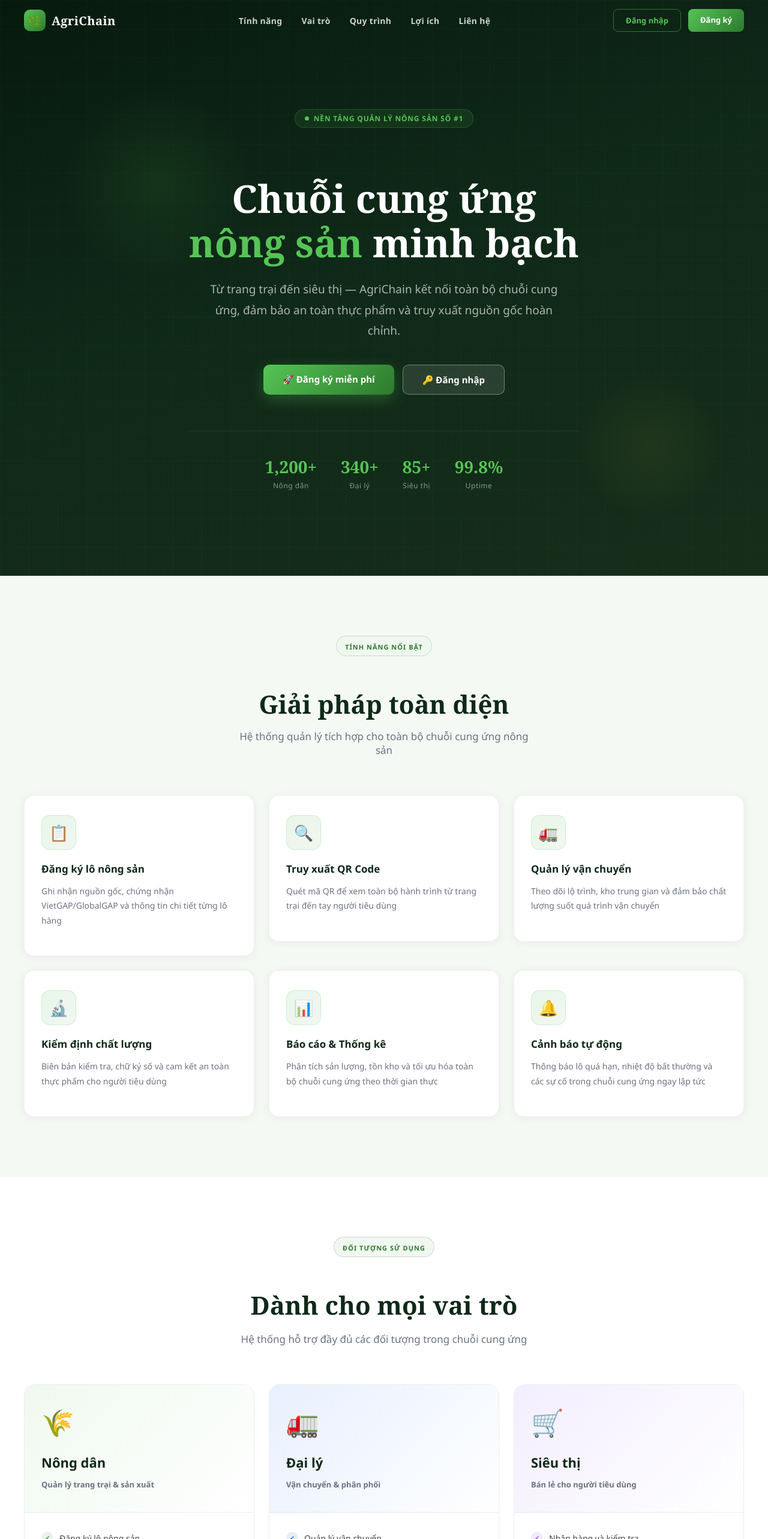
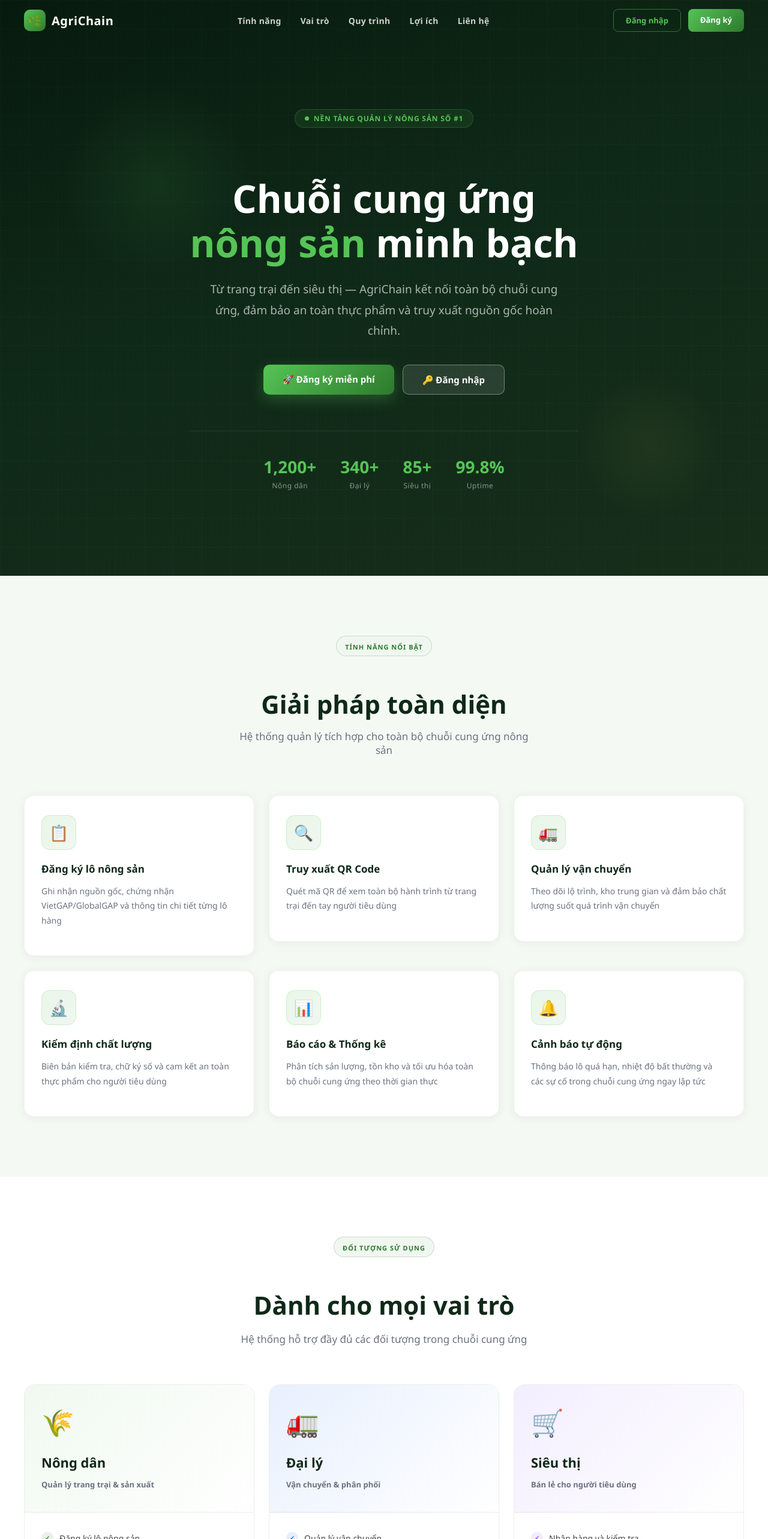
Before and after one commit to TranBinhDuongg/btl_congnghewebvaungdung, a React (Create React App) app in the folder frontend/: page / in a window 1280 px wide. Shown: the top 2566 px of the page at 60% size. Built offline with nearby package versions, Linux system fonts and the light colour scheme; no server answers.

Commit message:
update trang chủ

```diff
--- a/frontend/src/AgriChainLanding.tsx
+++ b/frontend/src/AgriChainLanding.tsx
@@ -5,6 +5,7 @@ const C = {
   mist: "#f0f7f0", white: "#ffffff", soil: "#3b2a1a", gold: "#c8a84b",
   gray: "#6b7280", lightBg: "#f4f9f4",
 };
+const SERIF = "'Be Vietnam Pro','Nunito','Segoe UI',sans-serif";
 
 function useReveal() {
   const ref = useRef<HTMLDivElement>(null);
@@ -48,7 +49,7 @@ function Navbar() {
       <div style={{ maxWidth: 1200, margin: "0 auto", padding: "0 24px", height: 68, display: "flex", alignItems: "center", justifyContent: "space-between" }}>
         <a href="#" style={{ display: "flex", alignItems: "center", gap: 10, textDecoration: "none" }}>
           <div style={{ width: 36, height: 36, background: "linear-gradient(135deg,#56c456,#2d7a2d)", borderRadius: 10, display: "flex", alignItems: "center", justifyContent: "center", fontSize: 20 }}>🌿</div>
-          <span style={{ fontFamily: "'Playfair Display','Georgia',serif", fontSize: 20, fontWeight: 900, color: C.white, letterSpacing: 0.5 }}>AgriChain</span>
+          <span style={{ fontFamily: SERIF, fontSize: 20, fontWeight: 900, color: C.white, letterSpacing: 0.5 }}>AgriChain</span>
         </a>
         <ul style={{ display: "flex", listStyle: "none", gap: 32, margin: 0, padding: 0 }}>
           {navLinks.map(n => (
@@ -81,7 +82,7 @@ function Hero() {
           <span style={{ width: 7, height: 7, borderRadius: "50%", background: C.lime, display: "inline-block" }} />
           <span style={{ fontSize: 12, color: C.lime, fontWeight: 700, letterSpacing: 0.8, textTransform: "uppercase" }}>Nền tảng quản lý nông sản số #1</span>
         </div>
-        <h1 style={{ fontFamily: "'Playfair Display','Georgia',serif", fontSize: "clamp(36px,6vw,64px)", fontWeight: 900, color: C.white, lineHeight: 1.15, marginBottom: 24, animation: "fadeUp .7s .1s both" }}>
+        <h1 style={{ fontFamily: SERIF, fontSize: "clamp(36px,6vw,64px)", fontWeight: 900, color: C.white, lineHeight: 1.15, marginBottom: 24, animation: "fadeUp .7s .1s both" }}>
           Chuỗi cung ứng<br /><span style={{ color: C.lime }}>nông sản</span> minh bạch
         </h1>
         <p style={{ fontSize: "clamp(15px,2vw,19px)", color: "rgba(255,255,255,0.65)", lineHeight: 1.8, maxWidth: 600, margin: "0 auto 40px", animation: "fadeUp .7s .2s both" }}>
@@ -94,7 +95,7 @@ function Hero() {
         <div style={{ display: "flex", gap: 40, justifyContent: "center", flexWrap: "wrap", marginTop: 60, paddingTop: 40, borderTop: "1px solid rgba(255,255,255,0.08)", animation: "fadeUp .7s .45s both" }}>
           {[["1,200+", "Nông dân"], ["340+", "Đại lý"], ["85+", "Siêu thị"], ["99.8%", "Uptime"]].map(([v, l]) => (
             <div key={l} style={{ textAlign: "center" }}>
-              <div style={{ fontSize: 28, fontWeight: 900, color: C.lime, fontFamily: "'Playfair Display','Georgia',serif" }}>{v}</div>
+              <div style={{ fontSize: 28, fontWeight: 900, color: C.lime, fontFamily: SERIF }}>{v}</div>
               <div style={{ fontSize: 12, color: "rgba(255,255,255,0.5)", marginTop: 4, letterSpacing: 0.5 }}>{l}</div>
             </div>
           ))}
@@ -122,7 +123,7 @@ function Features() {
             <div style={{ display: "inline-block", background: C.mist, border: "1px solid rgba(45,122,45,0.2)", borderRadius: 100, padding: "5px 14px", marginBottom: 16 }}>
               <span style={{ fontSize: 11, color: C.green, fontWeight: 800, letterSpacing: 1, textTransform: "uppercase" }}>Tính năng nổi bật</span>
             </div>
-            <h2 style={{ fontFamily: "'Playfair Display','Georgia',serif", fontSize: "clamp(28px,4vw,42px)", fontWeight: 900, color: C.forest, marginBottom: 14 }}>Giải pháp toàn diện</h2>
+            <h2 style={{ fontFamily: SERIF, fontSize: "clamp(28px,4vw,42px)", fontWeight: 900, color: C.forest, marginBottom: 14 }}>Giải pháp toàn diện</h2>
             <p style={{ fontSize: 17, color: C.gray, maxWidth: 500, margin: "0 auto" }}>Hệ thống quản lý tích hợp cho toàn bộ chuỗi cung ứng nông sản</p>
           </div>
         </Reveal>
@@ -159,7 +160,7 @@ function Roles() {
             <div style={{ display: "inline-block", background: C.mist, border: "1px solid rgba(45,122,45,0.2)", borderRadius: 100, padding: "5px 14px", marginBottom: 16 }}>
               <span style={{ fontSize: 11, color: C.green, fontWeight: 800, letterSpacing: 1, textTransform: "uppercase" }}>Đối tượng sử dụng</span>
             </div>
-            <h2 style={{ fontFamily: "'Playfair Display','Georgia',serif", fontSize: "clamp(28px,4vw,42px)", fontWeight: 900, color: C.forest, marginBottom: 14 }}>Dành cho mọi vai trò</h2>
+            <h2 style={{ fontFamily: SERIF, fontSize: "clamp(28px,4vw,42px)", fontWeight: 900, color: C.forest, marginBottom: 14 }}>Dành cho mọi vai trò</h2>
             <p style={{ fontSize: 17, color: C.gray }}>Hệ thống hỗ trợ đầy đủ các đối tượng trong chuỗi cung ứng</p>
           </div>
         </Reveal>
@@ -209,7 +210,7 @@ function HowItWorks() {
             <div style={{ display: "inline-block", background: "rgba(86,196,86,0.1)", border: "1px solid rgba(86,196,86,0.2)", borderRadius: 100, padding: "5px 14px", marginBottom: 16 }}>
               <span style={{ fontSize: 11, color: C.lime, fontWeight: 800, letterSpacing: 1, textTransform: "uppercase" }}>Quy trình hoạt động</span>
             </div>
-            <h2 style={{ fontFamily: "'Playfair Display','Georgia',serif", fontSize: "clamp(28px,4vw,42px)", fontWeight: 900, color: C.white, marginBottom: 14 }}>4 bước đơn giản</h2>
+            <h2 style={{ fontFamily: SERIF, fontSize: "clamp(28px,4vw,42px)", fontWeight: 900, color: C.white, marginBottom: 14 }}>4 bước đơn giản</h2>
             <p style={{ fontSize: 17, color: "rgba(255,255,255,0.6)" }}>Chuỗi cung ứng nông sản hoạt động liền mạch</p>
           </div>
         </Reveal>
@@ -250,7 +251,7 @@ function Benefits() {
             <div style={{ display: "inline-block", background: C.mist, border: "1px solid rgba(45,122,45,0.2)", borderRadius: 100, padding: "5px 14px", marginBottom: 16 }}>
               <span style={{ fontSize: 11, color: C.green, fontWeight: 800, letterSpacing: 1, textTransform: "uppercase" }}>Lợi ích vượt trội</span>
             </div>
-            <h2 style={{ fontFamily: "'Playfair Display','Georgia',serif", fontSize: "clamp(28px,4vw,42px)", fontWeight: 900, color: C.forest, marginBottom: 14 }}>Giá trị cho toàn chuỗi</h2>
+            <h2 style={{ fontFamily: SERIF, fontSize: "clamp(28px,4vw,42px)", fontWeight: 900, color: C.forest, marginBottom: 14 }}>Giá trị cho toàn chuỗi</h2>
             <p style={{ fontSize: 17, color: C.gray }}>Giải pháp mang lại lợi ích toàn diện cho mọi đối tượng</p>
           </div>
         </Reveal>
@@ -280,7 +281,7 @@ function CTA() {
       <div style={{ position: "absolute", top: -100, right: -100, width: 400, height: 400, borderRadius: "50%", background: "radial-gradient(circle,rgba(86,196,86,0.1),transparent 70%)", pointerEvents: "none" }} />
       <div style={{ maxWidth: 700, margin: "0 auto", textAlign: "center", position: "relative", zIndex: 1 }}>
         <Reveal>
-          <h2 style={{ fontFamily: "'Playfair Display','Georgia',serif", fontSize: "clamp(28px,4vw,48px)", fontWeight: 900, color: C.white, marginBottom: 18, lineHeight: 1.2 }}>Sẵn sàng <span style={{ color: C.lime }}>bắt đầu</span>?</h2>
+          <h2 style={{ fontFamily: SERIF, fontSize: "clamp(28px,4vw,48px)", fontWeight: 900, color: C.white, marginBottom: 18, lineHeight: 1.2 }}>Sẵn sàng <span style={{ color: C.lime }}>bắt đầu</span>?</h2>
           <p style={{ fontSize: 18, color: "rgba(255,255,255,0.65)", marginBottom: 40, lineHeight: 1.7 }}>Tham gia cùng hàng nghìn nông dân, đại lý và siêu thị đang dùng AgriChain để tối ưu chuỗi cung ứng.</p>
           <div style={{ display: "flex", gap: 14, justifyContent: "center", flexWrap: "wrap" }}>
             <a href="/register" style={{ padding: "14px 36px", background: "linear-gradient(135deg,#56c456,#2d7a2d)", color: C.white, textDecoration: "none", borderRadius: 10, fontWeight: 800, fontSize: 15, boxShadow: "0 8px 24px rgba(86,196,86,0.3)" }}>🚀 Đăng ký miễn phí</a>
@@ -305,7 +306,7 @@ function Footer() {
           <div>
             <div style={{ display: "flex", alignItems: "center", gap: 10, marginBottom: 16 }}>
               <div style={{ width: 34, height: 34, background: "linear-gradient(135deg,#56c456,#2d7a2d)", borderRadius: 9, display: "flex", alignItems: "center", justifyContent: "center", fontSize: 18 }}>🌿</div>
-              <span style={{ fontFamily: "'Playfair Display','Georgia',serif", fontSize: 20, fontWeight: 900, color: C.white }}>AgriChain</span>
+              <span style={{ fontFamily: SERIF, fontSize: 20, fontWeight: 900, color: C.white }}>AgriChain</span>
             </div>
             <p style={{ fontSize: 13, color: "rgba(255,255,255,0.5)", lineHeight: 1.9, marginBottom: 20 }}>Giải pháp công nghệ toàn diện cho quản lý nông sản và chuỗi cung ứng.</p>
             <div style={{ display: "flex", gap: 10 }}>
```
